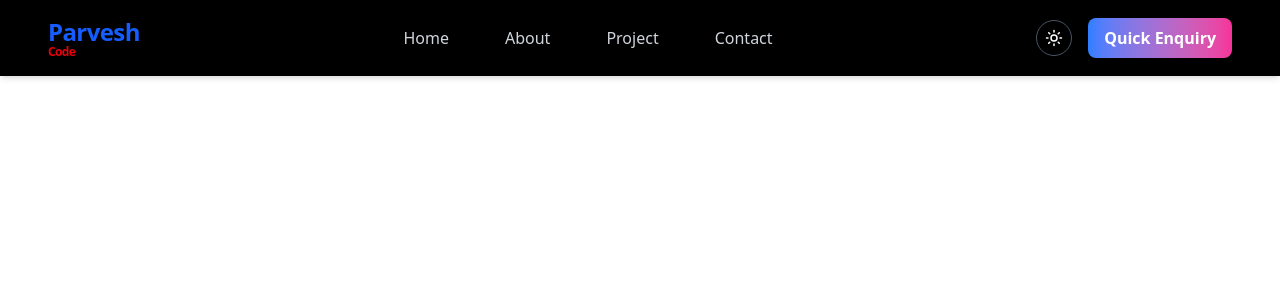
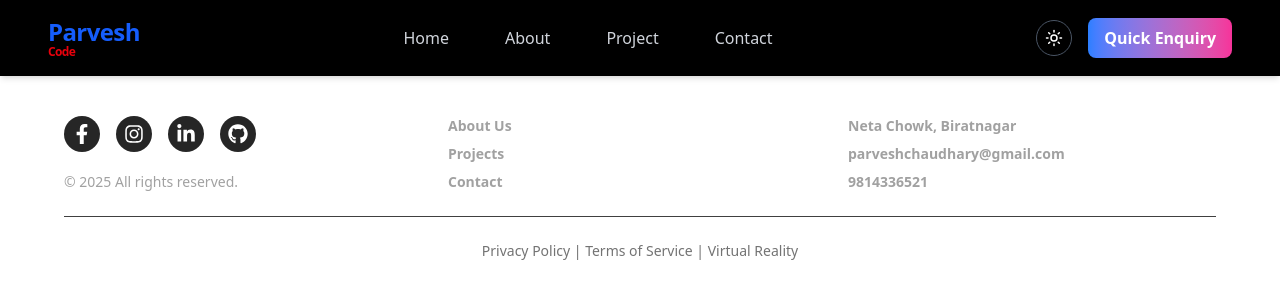
Before and after one commit to Parvesh-ops/Protfolio, a React (Vite) app: page /fotter in a window 1280 px wide. Shown: the top 300 px of the page. Built offline with nearby package versions, Linux system fonts and the light colour scheme.

Commit message:
added fotter section

```diff
--- a/src/App.jsx
+++ b/src/App.jsx
@@ -5,6 +5,7 @@ import About from './Pages/About'
 import Contact from './Pages/Contact'
 import Navbar from './Components/Navbar'
 import Project from './Pages/Project'
+import Footer from './Pages/Footer'
 
 const App = () => {
   return (
@@ -15,6 +16,7 @@ const App = () => {
         <Route path="/about" element={<About />} />
         <Route path="/contact" element={<Contact />} />
         <Route path="/project" element={<Project />} />
+        <Route path='/fotter' element = {<Footer />}/>
       </Routes>
     </div>
   )
--- a/src/Pages/Contact.jsx
+++ b/src/Pages/Contact.jsx
@@ -1,6 +1,7 @@
 import React from "react";
 import img1 from '../images/contact.svg'
 import { Phone, Mail, MapPin } from "lucide-react"; // icons
+import Footer from "./Footer";
 
 const ContactUs = () => {
   return (
@@ -129,7 +130,6 @@ const ContactUs = () => {
     title="Biratnagar Location"
   ></iframe>
 </div>
-
     </section>
   );
 };
--- /dev/null
+++ b/src/Pages/Footer.jsx
@@ -0,0 +1,96 @@
+import React from "react";
+import { FaFacebookF, FaInstagram, FaLinkedinIn, FaGithub } from "react-icons/fa";
+import { Link } from "react-router-dom";
+
+const Footer = () => {
+  return (
+    <footer className=" text-white py-10 px-6 md:px-16">
+      <div className="flex flex-col md:flex-row justify-between gap-8">
+        <div className="flex flex-col justify-between">
+           <div className="flex items-center gap-4 mb-4">
+            <a
+              href="https://facebook.com"
+              target="_blank"
+              rel="noopener noreferrer"
+              className="bg-neutral-800 hover:bg-[#1877F2] active:bg-[#1877F2] p-2 rounded-full transition-all duration-300"
+            >
+              <FaFacebookF className="w-5 h-5" />
+            </a>
+            <a
+              href="https://instagram.com"
+              target="_blank"
+              rel="noopener noreferrer"
+              className="bg-neutral-800 hover:bg-gradient-to-tr hover:from-[#f58529] hover:via-[#dd2a7b] hover:to-[#8134af] active:bg-gradient-to-tr active:from-[#f58529] active:via-[#dd2a7b] active:to-[#8134af] p-2 rounded-full transition-all duration-300"
+            >
+              <FaInstagram className="w-5 h-5" />
+            </a>
+            <a
+              href="https://linkedin.com"
+              target="_blank"
+              rel="noopener noreferrer"
+              className="bg-neutral-800 hover:bg-[#0077B5] active:bg-[#0077B5] p-2 rounded-full transition-all duration-300"
+            >
+              <FaLinkedinIn className="w-5 h-5" />
+            </a>
+            <a
+              href="https://github.com/Parvesh-ops"
+              target="_blank"
+              rel="noopener noreferrer"
+              className="bg-neutral-800 hover:bg-[#333333] active:bg-[#333333] p-2 rounded-full transition-all duration-300"
+            >
+              <FaGithub className="w-5 h-5" />
+            </a>
+          </div>
+          <p className="text-neutral-400 text-sm mt-4 md:mt-auto">
+            © {new Date().getFullYear()} All rights reserved.
+          </p>
+        </div>
+        <div className="flex flex-col sm:flex-row justify-between w-full md:w-2/3 text-sm gap-8">
+        <div className="flex-1">
+  <ul className="space-y-2 text-neutral-400">
+    <li>
+      <Link
+        to="/about"
+        className="hover:text-red-600 font-bold transition-colors duration-300"
+      >
+        About Us
+      </Link>
+    </li>
+    <li>
+      <Link
+        to="/project"
+        className="hover:text-red-600 font-bold transition-colors duration-300"
+      >
+        Projects
+      </Link>
+    </li>
+    <li>
+      <Link
+        to="/contact"
+        className="hover:text-red-600 font-bold transition-colors duration-300"
+      >
+        Contact
+      </Link>
+    </li>
+  </ul>
+</div>
+          <div className="flex-1">
+            <ul className="space-y-2 text-neutral-400 font-bold">
+              <li>Neta Chowk, Biratnagar</li>
+              <li>parveshchaudhary@gmail.com</li>
+              <li>9814336521</li>
+            </ul>
+          </div>
+        </div>
+      </div>
+
+      {/* Bottom Line */}
+      <hr className="my-6 border-neutral-700" />
+      <p className="text-center text-neutral-500 text-sm">
+        Privacy Policy | Terms of Service | Virtual Reality
+      </p>
+    </footer>
+  );
+};
+
+export default Footer;
--- a/src/Pages/Home.jsx
+++ b/src/Pages/Home.jsx
@@ -283,6 +283,7 @@ import { SiTailwindcss } from "react-icons/si";
 import { Link } from 'react-router-dom'
 import About from "./About";
 import Project from "./Project";
+import Footer from "./Footer";
 
 const Hero = () => {
     const techStack = [
@@ -380,6 +381,7 @@ const Hero = () => {
             </div>
             <About />
             <Project />
+            <Footer />
 
 
 
--- a/src/Pages/Internship.jsx
+++ b/src/Pages/Internship.jsx
@@ -2,19 +2,26 @@ import React from "react";
 import { LuArrowUpRight } from "react-icons/lu";
 
 const internships = [
-  {
-    name: "Delta Tech PVT.LTD",
-    role: "Frontend Developer",
-    duration: "Aug 2025 - Present",
-    link: "https://deltatechnepal.com/",
-    color: "text-[#289c28]"
-  },
   {
     name: "Swikar Codes",
     role: "Frontend Developer",
     duration: "May 2024 - Aug 2024",
     link: "https://swikarcodes.com/",
     color: "text-blue-400"
+  },
+  {
+    name: "Code with harry",
+    role: "Frontend Developer",
+    duration: "May 2025 present",
+    link: "https://www.youtube.com/@CodeWithHarry",
+    color: "text-red-600"
+  },
+  {
+    name: "Chai aur code",
+    role: "React Developer",
+    duration: "Aug 2025 present",
+    link: "https://www.youtube.com/watch?v=vz1RlUyrc3w&list=PLu71SKxNbfoDqgPchmvIsL4hTnJIrtige",
+    color: "text-yellow-600"
   },
 ];
 
--- a/src/Pages/Project.jsx
+++ b/src/Pages/Project.jsx
@@ -61,6 +61,7 @@ const Projects = () => {
                     Feel free to explore each project, see the implementation details, and check how the UI/UX is structured.
                     Your feedback and suggestions are always welcome!
                 </p>
+                <hr />
 
             </section>
             {/* Talk */}
--- a/src/Pages/ProjectCard.jsx
+++ b/src/Pages/ProjectCard.jsx
@@ -1,25 +1,34 @@
 import React from "react";
+import { LuArrowUpRight } from "react-icons/lu";
 
 const ProjectCard = ({ title, description, tags, link }) => {
   return (
     <div className="mt-4">
       <div>
         <a
-          href="https://github.com/Parvesh-ops?tab=repositories"
+          href={link || "https://github.com/Parvesh-ops?tab=repositories"}
           target="_blank"
-          className="items-center underline text-lg md:text-xl font-bold text-white-800 hover:text-pink-500 transition-colors duration-300 group"
+          rel="noopener noreferrer"
+          className="inline-flex items-center gap-2 underline text-lg md:text-xl font-bold text-neutral-800 dark:text-white hover:text-pink-500 transition-colors duration-300 group"
         >
           {title}
+          <LuArrowUpRight className="w-5 h-5 transition-transform duration-300 group-hover:-translate-y-1" />
         </a>
       </div>
+
       <p className="text-neutral-600 dark:text-neutral-300 mt-2">{description}</p>
+
       <div className="mt-2 flex flex-wrap gap-2">
         {tags.map((tag, i) => (
-          <span key={i} className="bg-neutral-200 dark:bg-neutral-700 text-neutral-700 dark:text-neutral-200 text-xs px-2 py-1 rounded-[4px]">
+          <span
+            key={i}
+            className="bg-neutral-200 dark:bg-neutral-700 text-neutral-700 dark:text-neutral-200 text-xs px-2 py-1 rounded-[4px]"
+          >
             {tag}
           </span>
         ))}
       </div>
+
       <hr className="mt-4 border-neutral-200 dark:border-neutral-700" />
     </div>
   );
--- a/src/Pages/Talk.jsx
+++ b/src/Pages/Talk.jsx
@@ -3,7 +3,9 @@ import { Link } from 'react-router-dom'
 
 const Talk = () => {
   return (
-      <div className="relative flex flex-col sm:flex-row items-center bg-[#0a0a0a] text-gray-200 p-6 rounded-xl gap-6">
+    <div className="bg-[#0a0a0a] text-gray-200 p-6 rounded-xl">
+      {/* Content Wrapper */}
+      <div className="relative flex flex-col sm:flex-row items-center gap-6">
         {/* Text */}
         <div className="flex-1 text-center sm:text-left">
           <h2 className="text-3xl font-bold uppercase text-slate-700 dark:text-slate-300">
@@ -16,16 +18,18 @@ const Talk = () => {
 
         {/* Button */}
         <div className="flex items-center justify-center sm:justify-end mt-6 sm:mt-0">
-    <a
-      href="/contact"
+          <Link
+            to="/contact"
             className="rounded-lg bg-gradient-to-bl from-red-500 to-blue-500 text-white font-medium py-2 px-6 transition-all duration-300 transform hover:-translate-y-0.5 hover:brightness-90 cursor-pointer"
           >
             Let's Collaborate
-    </a>
+          </Link>
         </div>
       </div>
 
 
+      <hr className="mt-8 w-full border-neutral-700" />
+    </div>
   )
 }
 
```
Lines whose indentation alone changed are shown as unchanged.
